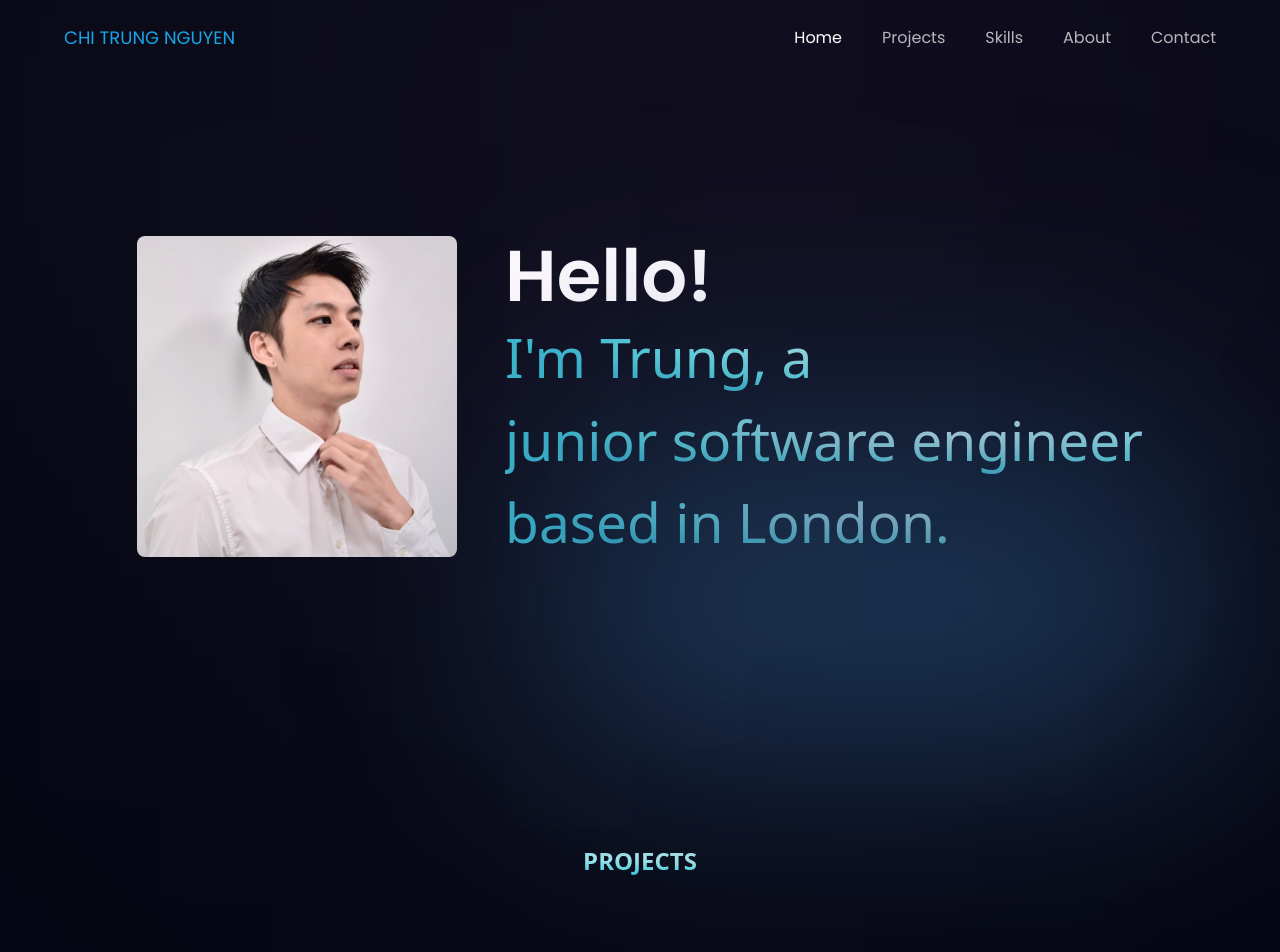
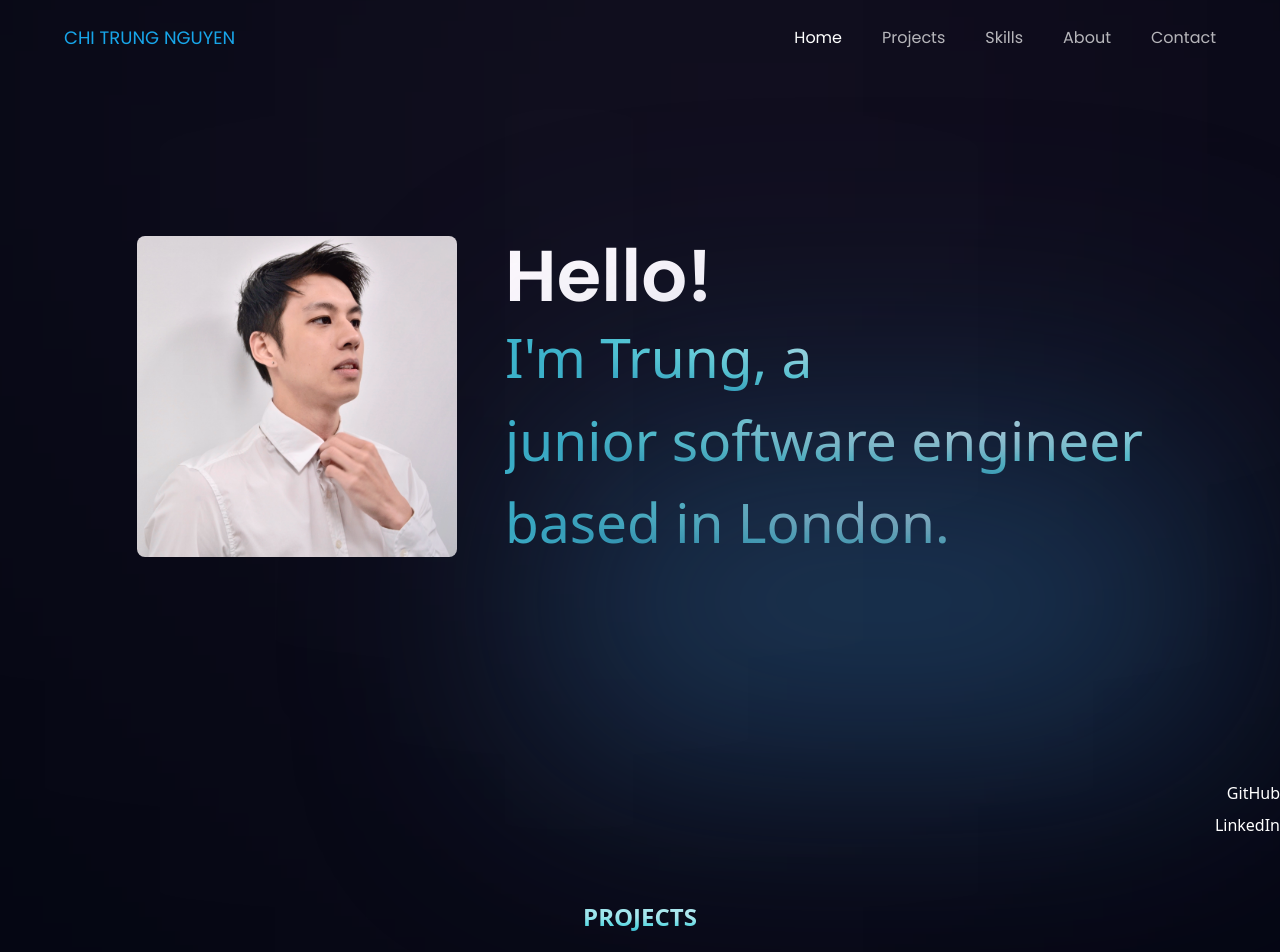
Before and after one commit to Puzzles65/portfolio_vite, a React (Vite) app: page / in a window 1280 px wide. Shown: the top 952 px of the page. Built offline with nearby package versions, Linux system fonts and the light colour scheme.

Commit message:
sticky sidebar not working

```diff
--- a/src/App.jsx
+++ b/src/App.jsx
@@ -1,6 +1,5 @@
-
-import { Navbar, Home, About, Contact, Projects, Skills } from "./components";
-import styles from './style.js'
+import { Navbar, Home, About, Contact, Projects, Skills, Sidebar } from "./components";
+import styles from "./style.js";
 
 function App() {
   return (
@@ -16,6 +15,7 @@ function App() {
           <Home />
         </div>
       </div>
+      <Sidebar />
 
       <div className={`bg-primary ${styles.paddingX} ${styles.flexCenter}`}>
         <div className={`${styles.boxWidth}`}>
--- /dev/null
+++ b/src/components/Sidebar.jsx
@@ -0,0 +1,15 @@
+
+function Sidebar() {
+    return (
+        <aside className="sidebar">
+          <nav className="sticky top-20 right-0 z-15">
+            <ul className="flex flex-col items-end">
+              <li className="mb-2"><a href="https://github.com/yourusername" target="_blank" rel="noopener noreferrer" className="text-white">GitHub</a></li>
+              <li><a href="https://linkedin.com/in/yourusername" target="_blank" rel="noopener noreferrer" className="text-white">LinkedIn</a></li>
+            </ul>
+          </nav>
+        </aside>
+      );
+}
+
+export default Sidebar
--- a/src/components/index.js
+++ b/src/components/index.js
@@ -4,5 +4,6 @@ import Contact from "./Contact";
 import Projects from "./Projects";
 import Skills from "./Skills";
 import Home from "./Home"
+import Sidebar from "./Sidebar"
 
-export { Navbar, About, Contact, Projects, Skills, Home };
+export { Navbar, About, Contact, Projects, Skills, Home, Sidebar };
```
